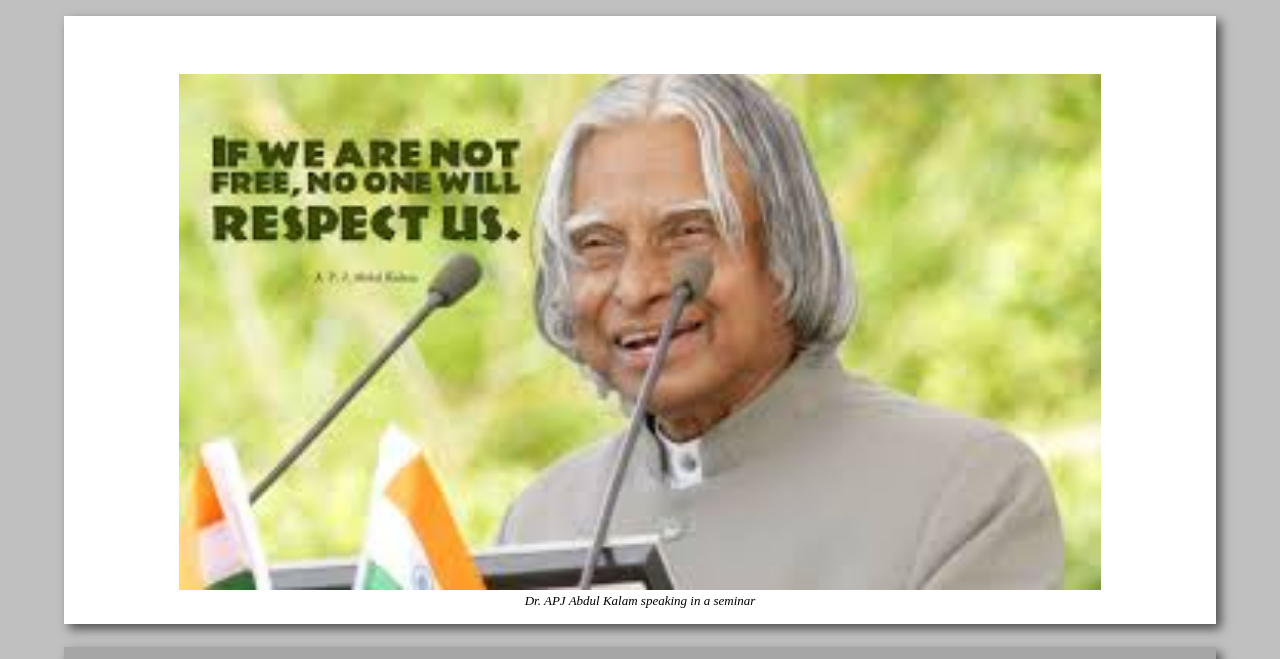
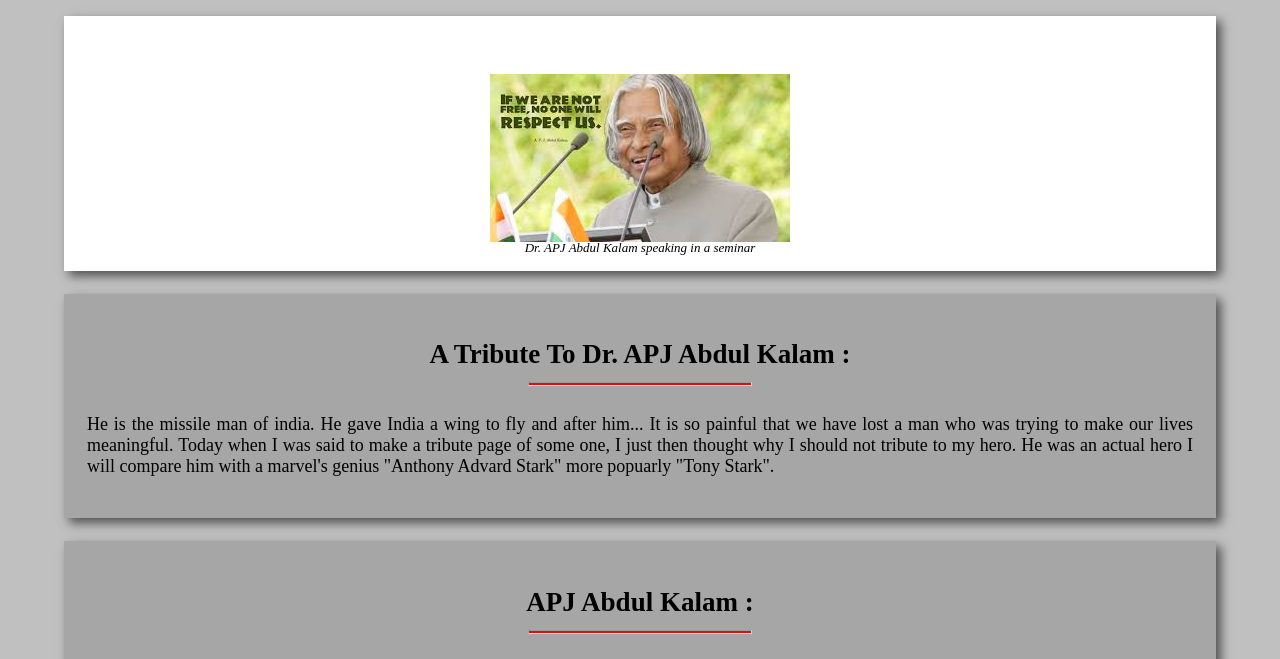
Before and after one commit to abhi0661236/tribute_page_project, a plain HTML site: page index.html in a window 1280 px wide. Shown: the part 127-786 px from the top of the page. Drawn offline with Linux system fonts and the light colour scheme.

Commit message:
Update index.css

```diff
--- a/index.css
+++ b/index.css
@@ -9,9 +9,10 @@ body{
 
 }
 #image{
-    position: relative;
-    size: relative;
-    width: 80%;
+    max-width: 100%;
+  display: block;
+  height: auto;
+  margin: 0 auto;
 }
 #title{
 
@@ -31,6 +32,7 @@ p {
     text-align: justify;
 }
 #img-div{
+
     text-align: center;
     background-color: rgb(255, 255, 255);
     padding-top: 5%;
```
